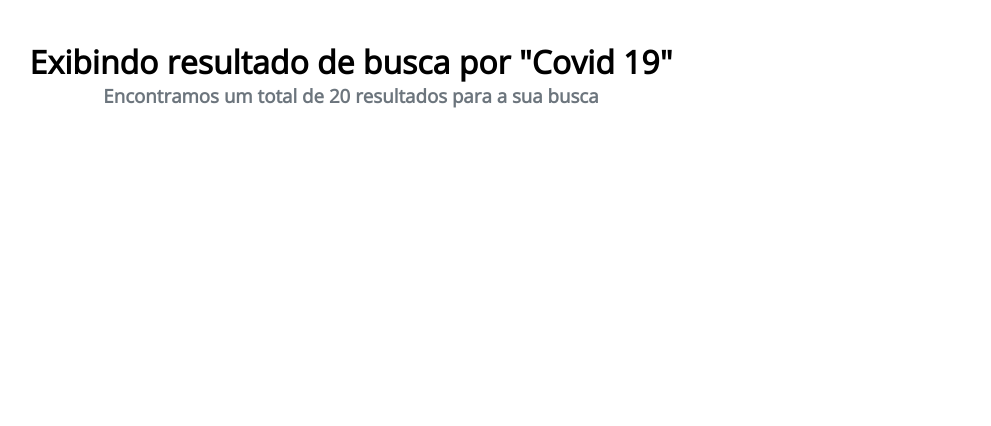
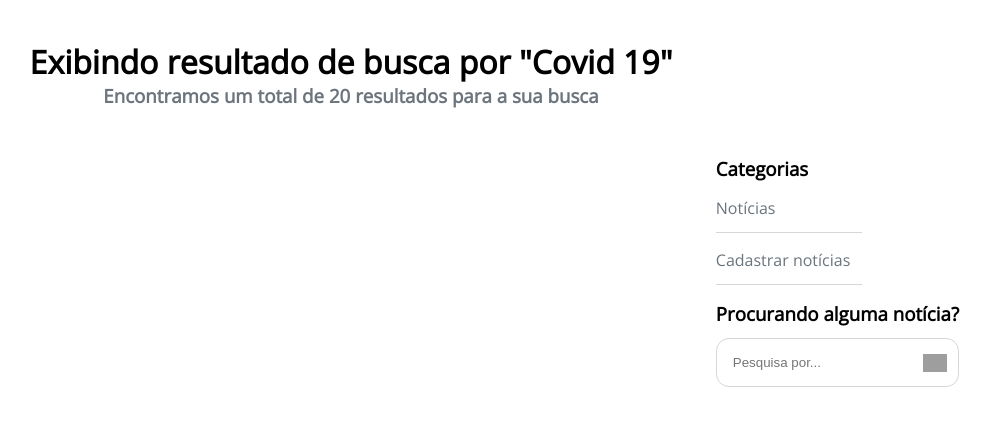
Before and after one commit to VictorAcarvalho/marlin-case, an Angular app: page / in a window 1280 px wide. Shown: the top 426 px of the page, without its empty margins (289-1280 px from the left). Built offline with nearby package versions, Linux system fonts and the light colour scheme; grey boxes are pictures that could not be loaded.

Commit message:
feat:add nav-sidebar in view newslatter

```diff
--- a/src/app/app.module.ts
+++ b/src/app/app.module.ts
@@ -4,11 +4,13 @@ import { BrowserModule } from '@angular/platform-browser';
 import { AppRoutingModule } from './app-routing.module';
 import { AppComponent } from './app.component';
 import { NewslatterComponent } from './views/newslatter/newslatter.component';
+import { NavSideBarComponent } from './componnents/templates/nav-side-bar/nav-side-bar.component';
 
 @NgModule({
   declarations: [
     AppComponent,
-    NewslatterComponent
+    NewslatterComponent,
+    NavSideBarComponent
   ],
   imports: [
     BrowserModule,
--- /dev/null
+++ b/src/app/componnents/templates/nav-side-bar/nav-side-bar.component.css
@@ -0,0 +1,30 @@
+.nav-container{
+    justify-content: flex-start;
+    margin: 3rem 2rem 0 2rem;
+    height: 100vh;
+}
+.options-container{
+    display: flex;
+    flex-direction: column;
+    justify-content: flex-start;
+    margin-top: 1rem;
+    width: 60%;
+
+}
+.options-container a{
+    text-decoration: none;
+    border-bottom: 1px solid #d6d6d6 ;
+    margin-bottom: 1rem;
+    padding-bottom: 0.8rem;
+}
+.search-input{
+    border-style: none;
+    border: 1px solid #d6d6d6;
+    border-radius: 0.8rem;
+    padding: 1rem;
+    background: url(/src/assets/search.png) no-repeat right;
+    background-size: 1.5rem;
+    background-position-x: 95%;
+    margin-top: 0.8rem;
+    outline: none;
+}
--- /dev/null
+++ b/src/app/componnents/templates/nav-side-bar/nav-side-bar.component.html
@@ -0,0 +1,10 @@
+<div class="nav-container container-colum">
+    <h3>Categorias</h3>
+    <div class="options-container ">
+        <a href="/" class="gray-letter">Notícias</a>
+
+        <a href="/" class="gray-letter">Cadastrar notícias</a>
+    </div>
+    <h3>Procurando alguma notícia?</h3>
+    <input class="search-input" type="text" placeholder="Pesquisa por...">
+</div>
--- /dev/null
+++ b/src/app/componnents/templates/nav-side-bar/nav-side-bar.component.ts
@@ -0,0 +1,15 @@
+import { Component, OnInit } from '@angular/core';
+
+@Component({
+  selector: 'app-nav-side-bar',
+  templateUrl: './nav-side-bar.component.html',
+  styleUrls: ['./nav-side-bar.component.css']
+})
+export class NavSideBarComponent implements OnInit {
+
+  constructor() { }
+
+  ngOnInit(): void {
+  }
+
+}
--- a/src/app/views/newslatter/newslatter.component.css
+++ b/src/app/views/newslatter/newslatter.component.css
@@ -1,3 +1,9 @@
 .header-container{
     margin-top: 2.5rem;
 }
+
+.main-container{
+    display: flex;
+    flex-direction: row;
+    justify-content: space-between;
+}
--- a/src/app/views/newslatter/newslatter.component.html
+++ b/src/app/views/newslatter/newslatter.component.html
@@ -1,4 +1,15 @@
+
+
 <div class="header-container container-centralized">
     <h1>Exibindo resultado de busca por "Covid 19"</h1>
     <h3 class='gray-letter'>Encontramos um total de 20 resultados para a sua busca</h3>
 </div>
+<div class="main-container">
+       <section>
+
+       </section>
+       <section>
+           <app-nav-side-bar></app-nav-side-bar>
+       </section>
+
+</div>
--- a/src/app/views/newslatter/newslatter.component.ts
+++ b/src/app/views/newslatter/newslatter.component.ts
@@ -1,5 +1,4 @@
 import { Component, OnInit } from '@angular/core';
-
 @Component({
   selector: 'app-newslatter',
   templateUrl: './newslatter.component.html',
--- a/src/styles.css
+++ b/src/styles.css
@@ -6,6 +6,7 @@
 
 html, :root {
     font-size: 62.5%;
+    --shadow-line:  #d6d6d6;
 }
 body{
     font-family: 'Open Sans', sans-serif;
@@ -15,9 +16,12 @@ body{
 .gray-letter{
    color: #6c757d;
 }
-.shadow-or-line{
-    color: #d6d6d6;
+
+.container-colum{
+    display: flex;
+    flex-direction: column;
 }
+
 .container-centralized{
     display:flex;
     flex-direction: column;
```
